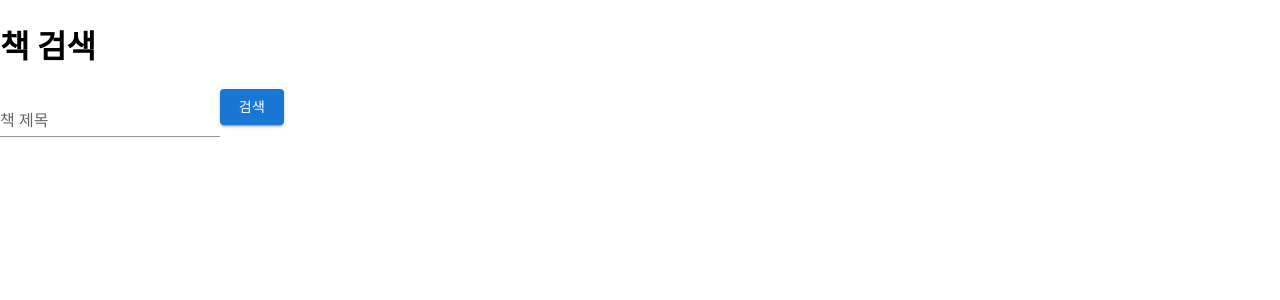
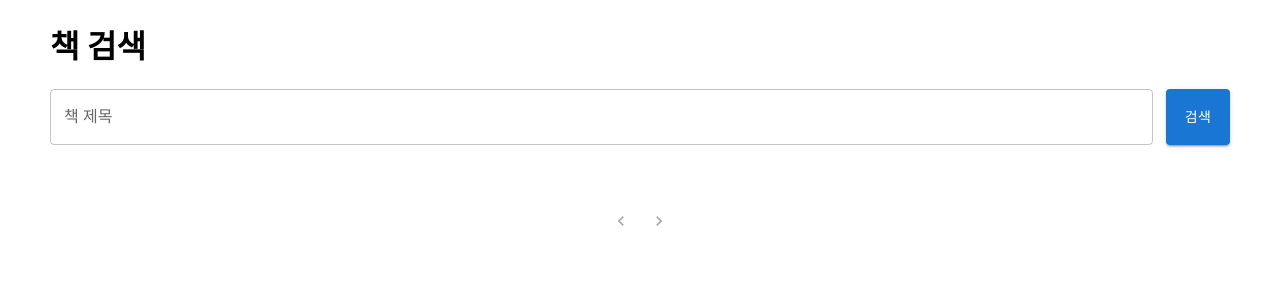
Before and after one commit to jm3789/deeb-front, a React (Create React App) app: page /search in a window 1280 px wide. Shown: the top 300 px of the page. Built offline with nearby package versions, Linux system fonts and the light colour scheme.

Commit message:
style: 페이지네이션 및 자잘한 ui 수정

```diff
--- a/src/pages/Search.js
+++ b/src/pages/Search.js
@@ -8,53 +8,91 @@ import {
 	CardContent,
 	CardMedia,
 	Grid,
+	Pagination,
 } from "@mui/material";
 
 const Search = () => {
 	const [title, setTitle] = useState("");
 	const [results, setResults] = useState([]);
+	const maxSearchItems = 100; // 최대 검색 결과 권수
+	const maxDescriptionLength = 100; // description 최대 길이
+	const [page, setPage] = useState(1); // 현재 페이지 번호
+	const itemsPerPage = 10; // 한 페이지 당 권수
 
 	const searchBook = async (query) => {
 		try {
 			const res = await axios.get("/v1/search/book.json", {
-				params: { query: query },
+				params: { query: query, display: maxSearchItems },
 				headers: {
 					"X-Naver-Client-Id": process.env.REACT_APP_CLIENT_ID,
 					"X-Naver-Client-Secret": process.env.REACT_APP_CLIENT_SECRET,
 				},
 			});
 			setResults(res.data.items);
+			setPage(1); // search가 끝나고 나면 페이지를 1로 리셋
 		} catch (err) {
 			console.error(err);
 		}
 	};
 
+	// description이 지정된 길이를 초과할 경우 자르는 함수
 	const truncateDescription = (description) => {
-		if (description.length > 200) {
-			return description.substring(0, 200) + "...";
+		if (description.length > maxDescriptionLength) {
+			return description.substring(0, 100) + "...";
 		}
 		return description;
 	};
 
+	// 페이지 변경 처리 함수
+	const handlePageChange = (e, value) => {
+		setPage(value);
+	};
+
+	// 현재 페이지에서 보여야 하는 각 책 item들의 index 계산
+	const startIndex = (page - 1) * itemsPerPage;
+	const endIndex = startIndex + itemsPerPage;
+
 	return (
-		<div>
+		<div
+			style={{ display: "flex", flexDirection: "column", padding: "0 50px" }}
+		>
+			{/* head */}
 			<h1>책 검색</h1>
-			<div style={{ marginBottom: "20px" }}>
+			{/* body: 중앙 정렬 */}
+			<div
+				style={{
+					display: "flex",
+					flexDirection: "column",
+					alignItems: "center",
+				}}
+			>
+				{/* 검색 입력 부분 */}
+				<div
+					style={{
+						marginBottom: "20px",
+						display: "flex",
+						width: "100%",
+					}}
+				>
 					<TextField
 						label="책 제목"
-					variant="standard"
+						variant="outlined"
 						onChange={(e) => setTitle(e.target.value)}
+						style={{ flexGrow: 1 }}
 					/>
+					<div>&nbsp;&nbsp;&nbsp;</div>
 					<Button variant="contained" onClick={() => searchBook(title)}>
 						검색
 					</Button>
 				</div>
+
+				{/* 결과 출력 부분 */}
 				<div>
-				{results.map((item, index) => (
+					{results.slice(startIndex, endIndex).map((item, index) => (
 						<Card
 							key={index}
 							variant="outlined"
-						style={{ marginBottom: "0px", display: "flex" }}
+							style={{ marginBottom: "15px", display: "flex" }}
 						>
 							<CardMedia
 								component="img"
@@ -62,14 +100,14 @@ const Search = () => {
 								alt={item.title}
 								style={{
 									objectFit: "contain",
-								width: "200px",
-								height: "200px",
+									width: "180px",
+									height: "180px",
 								}}
 							/>
 							<CardContent style={{ flexGrow: 1 }}>
 								<Grid container spacing={2}>
 									<Grid item xs={12}>
-									<Typography gutterBottom variant="h5" component="div">
+										<Typography gutterBottom variant="h7" component="div">
 											{item.title}
 										</Typography>
 									</Grid>
@@ -94,6 +132,15 @@ const Search = () => {
 						</Card>
 					))}
 				</div>
+
+				{/* 페이지네이션 부분 */}
+				<Pagination
+					count={Math.ceil(results.length / itemsPerPage)} // 필요한 페이지 개수 계산
+					page={page}
+					onChange={handlePageChange}
+					style={{ margin: "40px 0" }}
+				/>
+			</div>
 		</div>
 	);
 };
```
Lines whose indentation alone changed are shown as unchanged.
